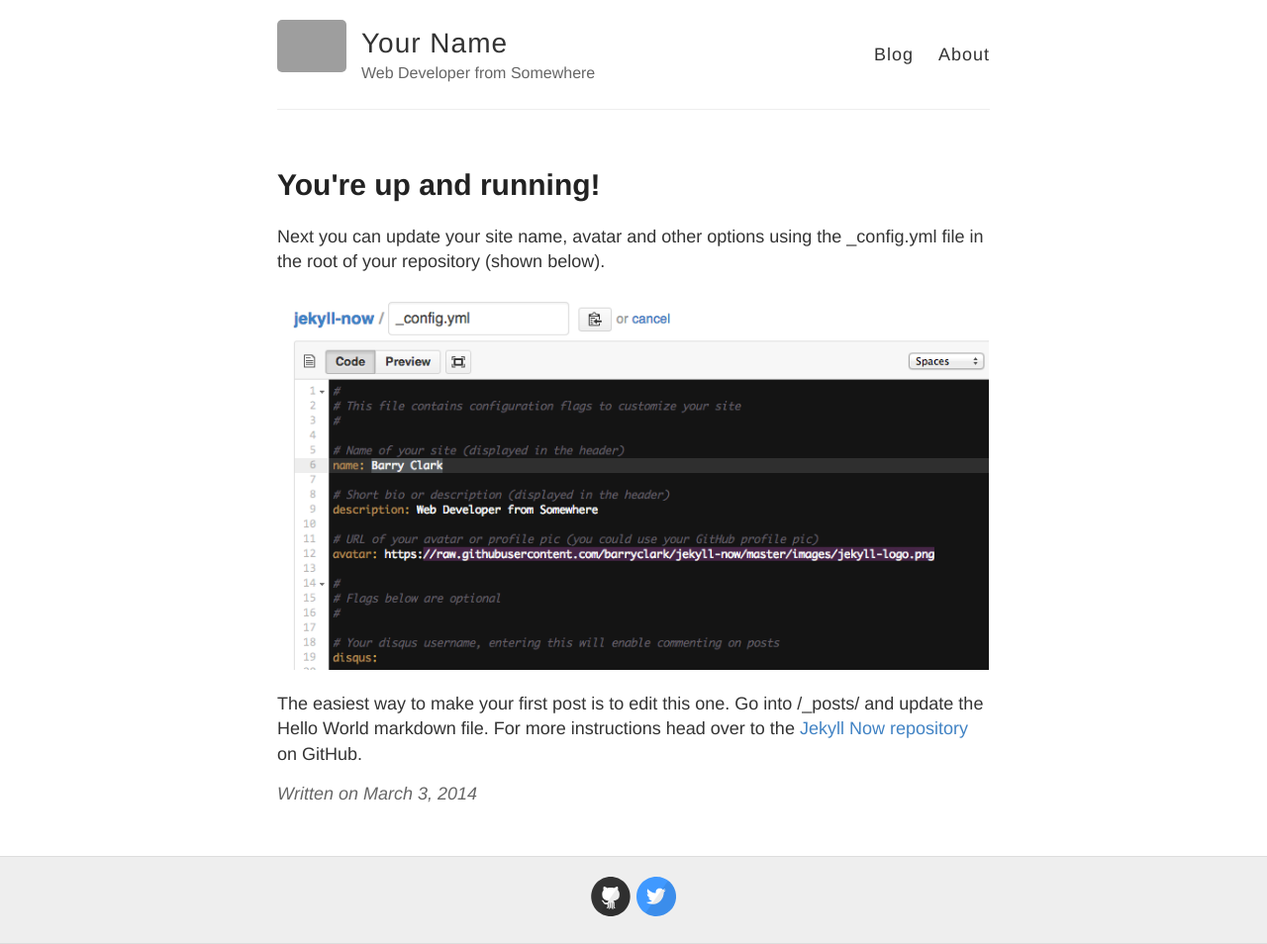
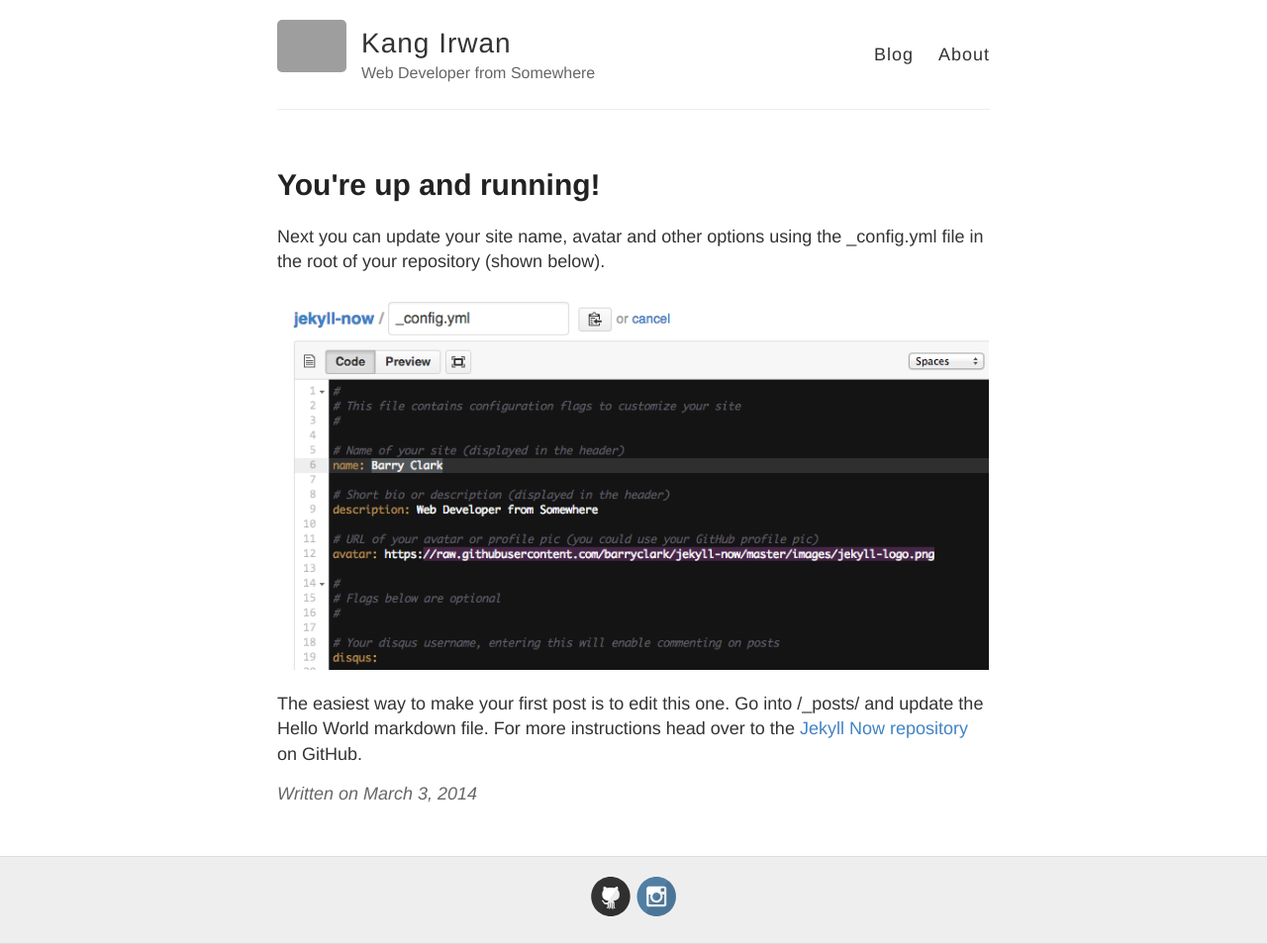
Before and after one commit to kangirwan/kangirwan.github.io, a Jekyll site: the page built from _posts/2014-3-3-Hello-World.md, in a window 1280 px wide. Shown: the whole page at 99% size. Built offline with Jekyll 4.4.1, drawn with Linux system fonts in a browser that asks for light colours; grey boxes are pictures that could not be loaded.

Commit message:
Update _config.yml

```diff
--- a/_config.yml
+++ b/_config.yml
@@ -3,7 +3,7 @@
 #
 
 # Name of your site (displayed in the header)
-name: Your Name
+name: Kang Irwan
 
 # Short bio or description (displayed in the header)
 description: Web Developer from Somewhere
@@ -21,12 +21,12 @@ footer-links:
   email:
   facebook:
   flickr:
-  github: barryclark/jekyll-now
-  instagram:
+  github: kangirwan
+  instagram: irwan_0000
   linkedin:
   pinterest:
   rss: # just type anything here for a working RSS icon
-  twitter: jekyllrb
+  twitter:
   stackoverflow: # your stackoverflow profile, e.g. "users/50476/bart-kiers"
   youtube: # channel/<your_long_string> or user/<user-name>
   googleplus: # anything in your profile username that comes after plus.google.com/
```
